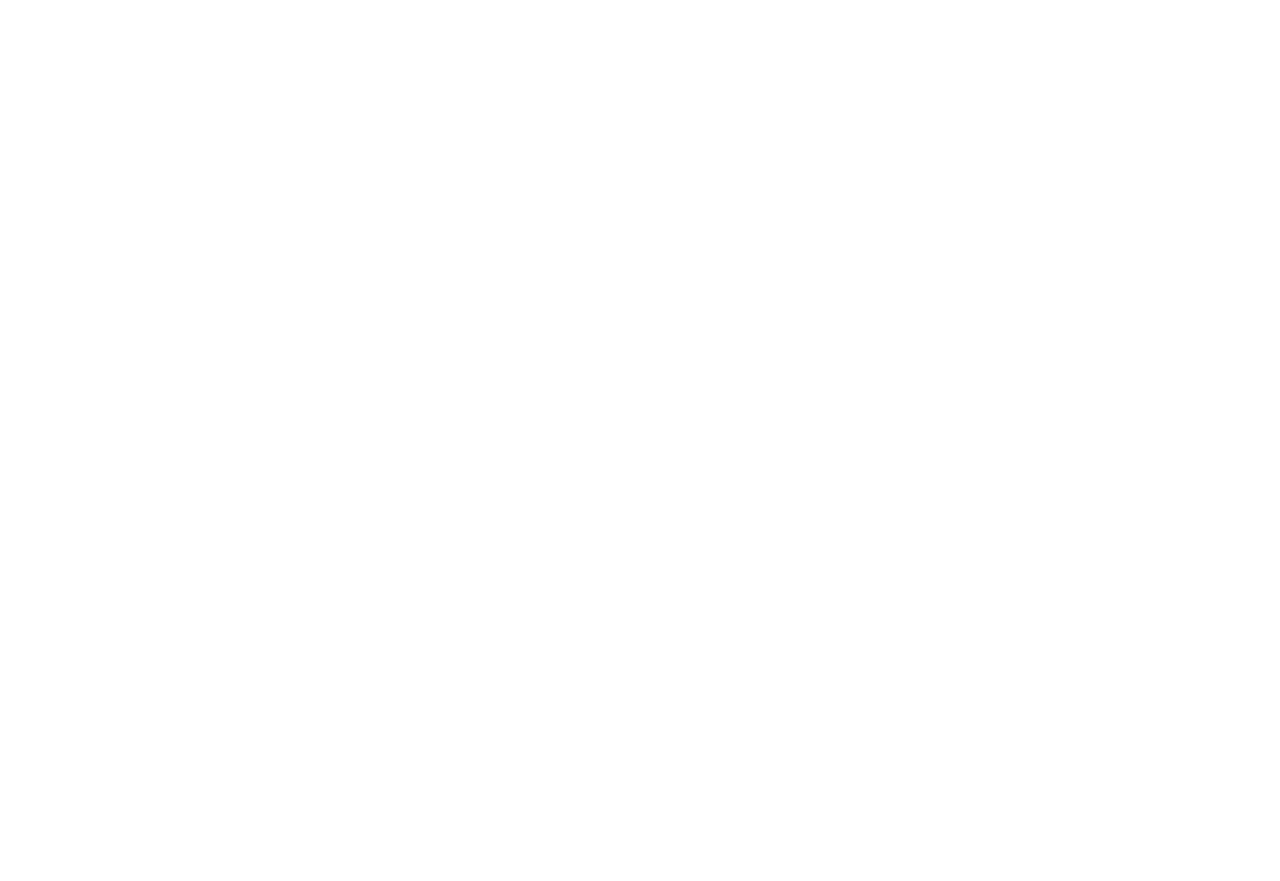
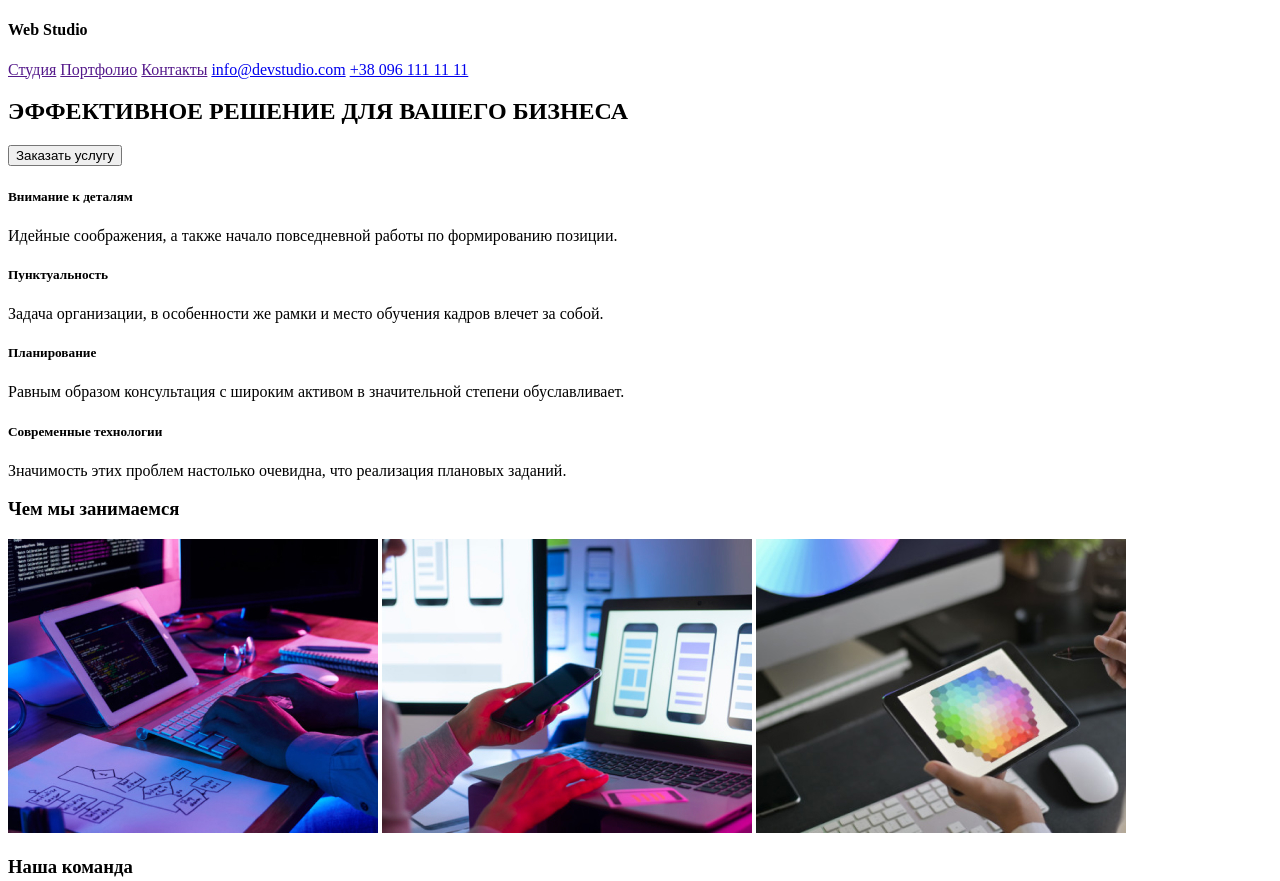
Before and after one commit to helenserdiuk/goit-markup-hw-01, a plain HTML site: page index.html in a window 1280 px wide. Shown: the top 881 px of the page. Before the commit the page ends 800 px from the top, so only its background shows below. Drawn offline with Linux system fonts and the light colour scheme.

Commit message:
HTML
1 попытка сдачи дз по html.

```diff
--- a/index.html
+++ b/index.html
@@ -3,9 +3,93 @@
 <head>
     <meta charset="UTF-8">
     <meta name="viewport" content="width=device-width, initial-scale=1.0">
-    <title>Document</title>
+    <title>Студияt</title>
 </head>
 <body>
+    <!--Верхняя линия-->
+    <header>
+        <h4>Web Studio</h4>
+        <a href="">Студия</a>
+        <a href="">Портфолио</a>
+        <a href="">Контакты</a>
+        <a href="mailto:info@devstudio.com">info@devstudio.com</a>
+        <a href="tel:+380961111111">+38 096 111 11 11</a>
+    </header>
 
+    <!--Шапка-->
+    <article>
+        <h1>ЭФФЕКТИВНОЕ РЕШЕНИЕ ДЛЯ ВАШЕГО БИЗНЕСА</h1>
+        <button type="button">Заказать услугу</button>
+
+        <!--Особенности-->
+        <div>
+            <!--Feature 1-->
+            <div>
+                <h5>Внимание к деталям</h5>
+                <p>Идейные соображения, а также начало повседневной работы по формированию позиции.</p>
+            </div>
+
+            <!--Feature 2-->
+            <div>
+                <h5>Пунктуальность</h5>
+                <p>Задача организации, в особенности же рамки и место обучения кадров влечет за собой.</p>
+            </div>
+
+            <!--Feature 3-->
+            <div>
+                <h5>Планирование</h5>
+                <p>Равным образом консультация с широким активом в значительной степени обуславливает.</p>
+            </div>
+
+            <!--Feature 4-->
+            <div>
+                <h5>Современные технологии</h5>
+                <p>Значимость этих проблем настолько очевидна, что реализация плановых заданий.</p>
+            </div>
+
+        </div>
+
+    </article>
+
+    <!--Чем мы занимаемся-->
+    <div>
+        <h3>Чем мы занимаемся</h3>
+        <img src="./images/img.jpg">
+        <img src="./images/img (1).jpg">
+        <img src="./images/img (2).jpg">
+    </div>
+
+    <!--Наша команда-->
+    <div>
+        <h3>Наша команда</h3>
+        <img src="./images/img (3).jpg" alt="Игорь Демьяненко">
+        <span> Игорь Демьяненко <p> Product Designer</p></span>
+        <img src="./images/img (4).jpg" alt="Ольга Репина">
+        <span> Ольга Репина <p> Frontend Developer</p></span>
+        <img src="./images/img (5).jpg" alt="Николай Тарасов">
+        <span> Николай Тарасов <p> Marketing</p></span>
+        <img src="./images/img (6).jpg" alt="Михаил Ермаков">
+        <span>Михаил Ермаков <p> Designer</p></span>
+    </div>
+
+    <!--Подвал-->
+    <footer>
+        <h4>Web Studio</h4>
+
+        <!--Address-->
+        <div>
+            <p>г. Киев, пр-т Леси Украинки, 26</p>
+        </div>
+
+        <!--e-mail input-->
+        <div>
+            <a href="mailto:info@devstudio.com">info@devstudio.com</a>
+        </div>
+
+        <!--Phone-->
+        <div>
+            <a href="tel:+380961111111">+38 096 111 11 11</a>
+        </div>
+    </footer>
 </body>
 </html>
```
Also changed, not shown: images/img (1).jpg (added), images/img (2).jpg (added), images/img (3).jpg (added), images/img (4).jpg (added), images/img (5).jpg (added), images/img (6).jpg (added), images/img.jpg (added).
